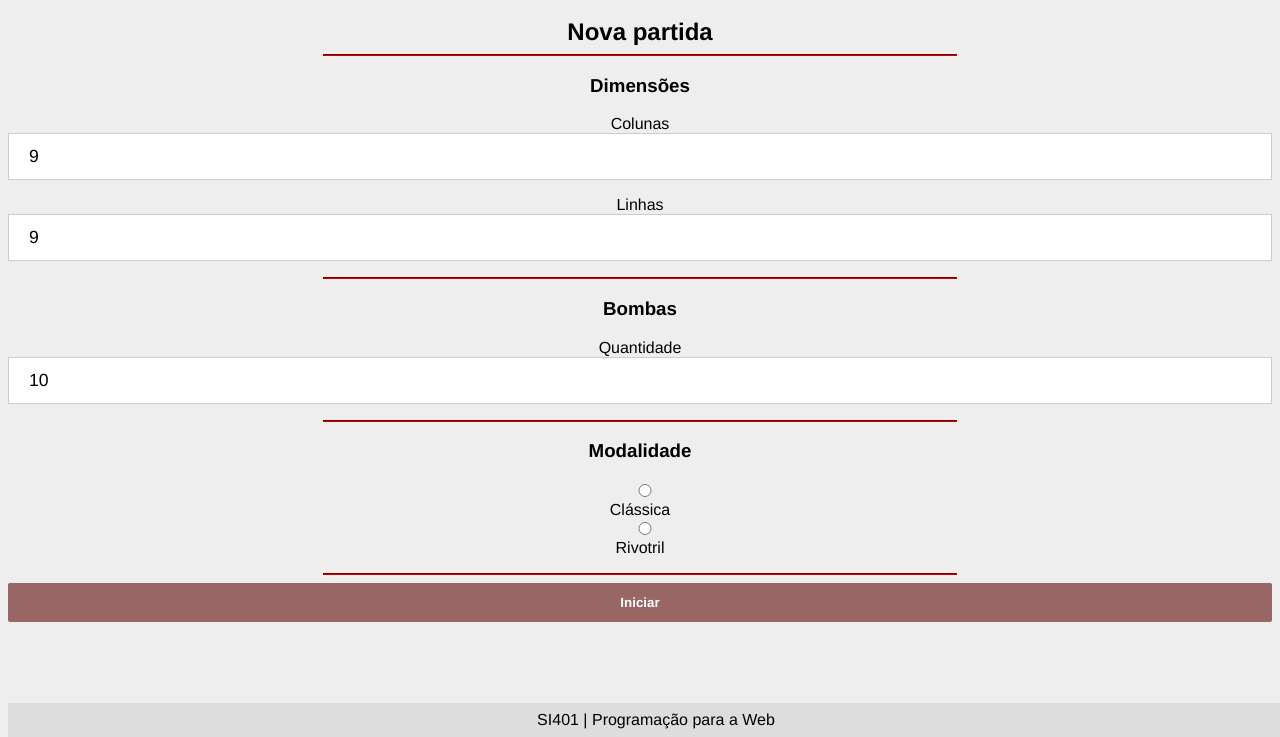
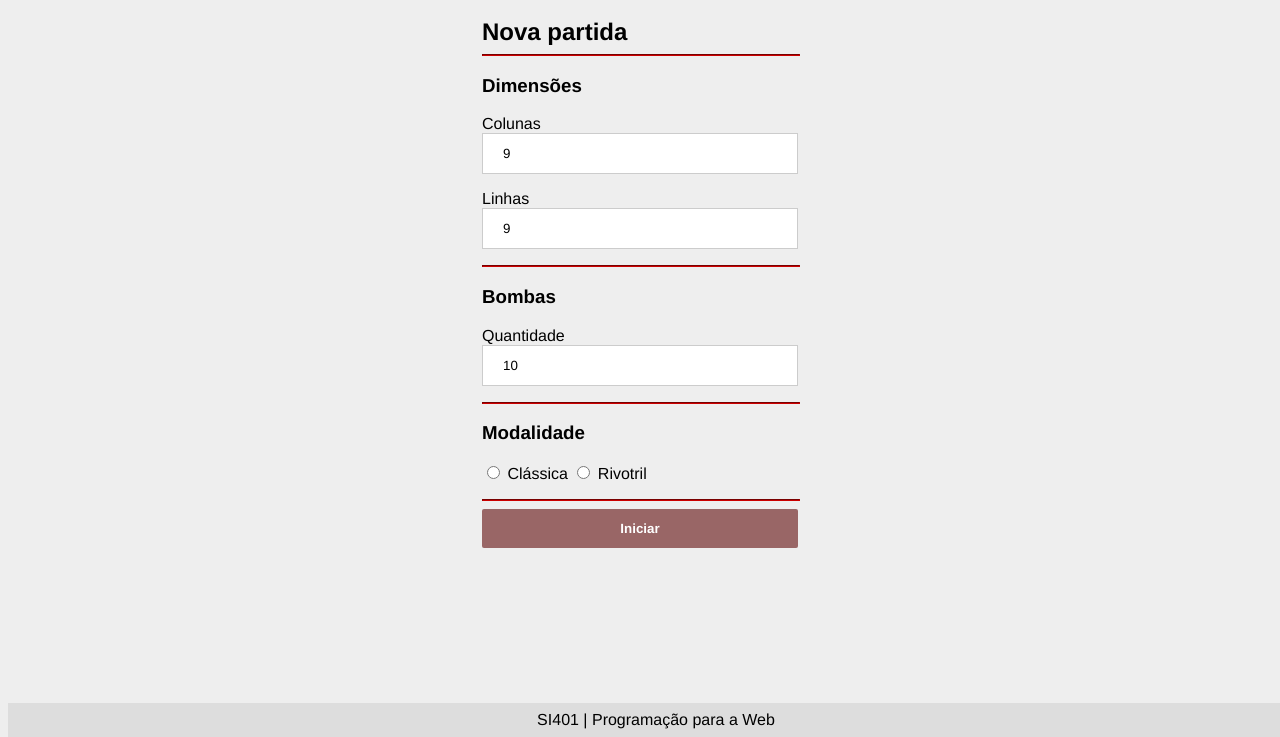
Before and after one commit to si401-web/campo-minado, a PHP site: page /nova_partida.html in a window 1280 px wide. Shown: the part 63-800 px from the top of the page. Run offline with PHP 8.4, Linux system fonts and the light colour scheme.

Commit message:
Add standard to forms

```diff
--- a/cadastro.html
+++ b/cadastro.html
@@ -16,7 +16,7 @@
             Camp&#x1f4a3; Minad&#x1f4a3;
         </h1>
     </header>
-    <div class="container">
+    <section class="container">
         <h1>Cadastro</h1>
         Nome Completo
         <input type="text" />
@@ -37,7 +37,7 @@
         <br />
         <br />
         <button>Cadastrar</button>
-    </div>
+    </section>
     <footer>
         SI401 | Programação para a Web
     </footer>
--- a/css/form.css
+++ b/css/form.css
@@ -19,11 +19,16 @@ section#form input {
 }
 
 input{
-     width: 100%;
-     padding: 12px 20px;
+    width: 100%;
+    padding: 12px 20px;
     display: inline-block;
     border: 1px solid #ccc;
     box-sizing: border-box;
+}
+
+input[type="checkbox"],
+input[type="radio"] {
+    width: auto;
 }
 
 .readonly{
--- a/css/main.css
+++ b/css/main.css
@@ -62,7 +62,7 @@ button:hover {
 }
 
 hr {
-	width: 50%;
+	width: 100%;
 	border-color: #C00;
 }
 
--- a/editarCadastro.html
+++ b/editarCadastro.html
@@ -37,7 +37,7 @@
         </h1>
     </header>
 
-    <div class="container">
+    <section class="container">
         <h1>Cadastro</h1>
         Nome Completo
         <input class="readonly" type="text" readonly />
@@ -58,7 +58,7 @@
         <br />
         <br />
         <button>Cadastrar</button>
-    </div>
+    </section>
     <footer>
         SI401 | Programação para a Web
     </footer>
--- a/nova_partida.html
+++ b/nova_partida.html
@@ -37,7 +37,7 @@
         </h1>
     </header>
 
-    <section id="form">
+    <section class="container">
         <h2>Nova partida</h2>
 
         <hr />
```
Also changed, not shown: login.html (+2 -6 lines).
